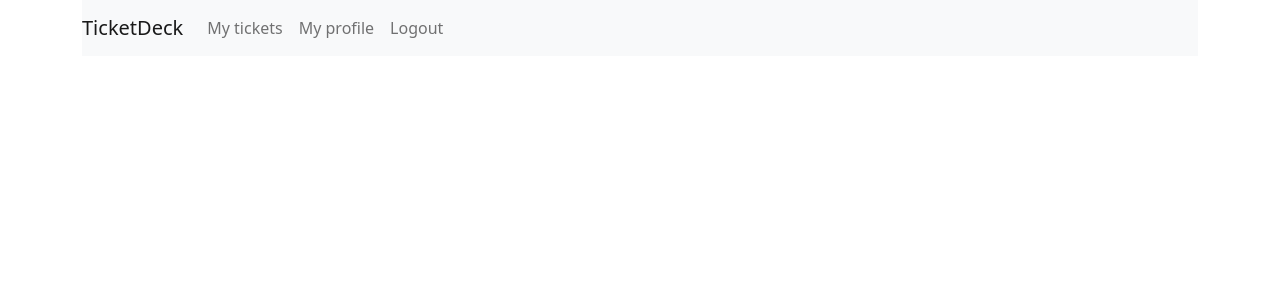
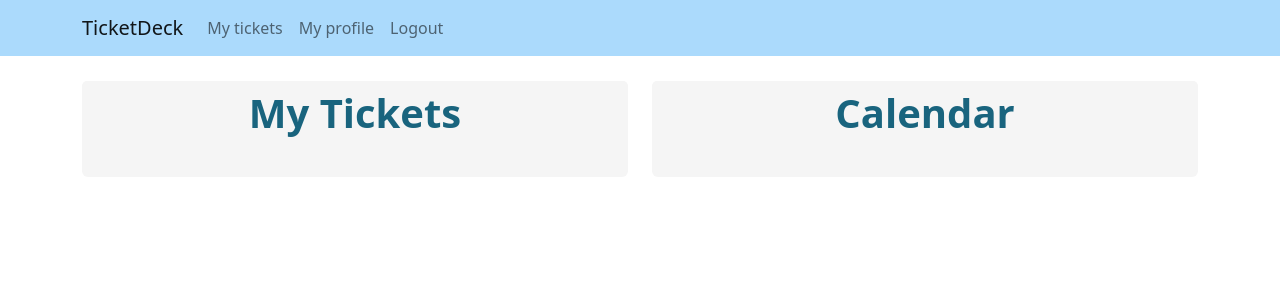
Before and after one commit to nvoers/TicketDeck, a Next.js app in the folder ticketdeck/: page / in a window 1280 px wide. Shown: the top 300 px of the page. Built offline with nearby package versions, Linux system fonts and the light colour scheme.

Commit message:
navbar and index page

```diff
--- a/ticketdeck/pages/_app.js
+++ b/ticketdeck/pages/_app.js
@@ -1,4 +1,5 @@
 import '../styles/globals.css'
+import '../styles/variables.css'
 
 function MyApp({ Component, pageProps }) {
   return <Component {...pageProps} />
--- /dev/null
+++ b/ticketdeck/pages/calendar.js
@@ -0,0 +1,15 @@
+import styles from '../styles/Cards.module.css'
+import Card from 'react-bootstrap/Card'
+
+export default function Tickets(){
+    return (
+        <Card className={styles.card}>
+            <Card.Header className={styles.header}>
+                <h1>Calendar</h1>
+            </Card.Header>
+            <Card.Body>
+
+            </Card.Body>
+        </Card>
+    )
+}
--- a/ticketdeck/pages/index.js
+++ b/ticketdeck/pages/index.js
@@ -1,10 +1,12 @@
 import Head from 'next/head'
 import Navigation from './navigation.js'
+import Tickets from './tickets.js'
+import Calendar from './calendar.js'
 import 'bootstrap/dist/css/bootstrap.min.css';
 
 export default function Home() {
   return (
-    <div className="container">
+    <div>
       <Head>
         <title>TicketDeck</title>
         <meta name="description" content="Store all of your tickets" />
@@ -12,7 +14,16 @@ export default function Home() {
       </Head>
 
       <Navigation />
-
+      <div className='container'>
+        <div className='row'>
+          <div className='col'>
+            <Tickets />
+          </div>
+          <div className='col'>
+            <Calendar />
+          </div>
+        </div>
+      </div>
     </div>
   )
 }
--- a/ticketdeck/pages/navigation.js
+++ b/ticketdeck/pages/navigation.js
@@ -1,18 +1,22 @@
 import Nav from 'react-bootstrap/Nav';
 import Navbar from 'react-bootstrap/Navbar';
 import NavDropdown from 'react-bootstrap/NavDropdown';
+import styles from '../styles/Navigation.module.css'
 
 export default function Navigation() {
     return(
-        <Navbar bg="light" expand="lg">
+
+            <Navbar expand="lg" className={styles.navbar}>
+                <div className='container'>
                 <Navbar.Brand href="#home">TicketDeck</Navbar.Brand>
                 <Navbar.Collapse id="basic-navbar-nav">
                     <Nav className="me-auto">
-                    <Nav.Link href="#home">My tickets</Nav.Link>
+                        <Nav.Link href="#tickets">My tickets</Nav.Link>
                         <Nav.Link href="#link">My profile</Nav.Link>
                         <Nav.Link href="#logout">Logout</Nav.Link>
                     </Nav>
                 </Navbar.Collapse>
+                </div>
             </Navbar>
 
     )
--- /dev/null
+++ b/ticketdeck/pages/tickets.js
@@ -0,0 +1,15 @@
+import styles from '../styles/Cards.module.css'
+import Card from 'react-bootstrap/Card'
+
+export default function Tickets(){
+    return (
+        <Card className={styles.card}>
+            <Card.Header className={styles.header}>
+                <h1>My Tickets</h1>
+            </Card.Header>
+            <Card.Body>
+
+            </Card.Body>
+        </Card>
+    )
+}
--- /dev/null
+++ b/ticketdeck/styles/Cards.module.css
@@ -0,0 +1,18 @@
+.card{
+    margin-top: 25px;
+    border: 0px !important;
+    background-color: var(--light-gray) !important;
+}
+
+.header{
+    color: var(--secondary-color) !important;
+    text-align: center;
+    border: 0px !important;
+    background-color: var(--light-gray) !important;
+}
+
+.header h1{
+    font-weight: bold;
+    margin: auto;
+    vertical-align: middle;
+}
--- /dev/null
+++ b/ticketdeck/styles/Navigation.module.css
@@ -0,0 +1,4 @@
+
+.navbar {
+    background-color: var(--primary-color) !important;
+}
--- a/ticketdeck/styles/globals.css
+++ b/ticketdeck/styles/globals.css
@@ -1,21 +1,10 @@
-@import "variables.css";
+:root{
+  --primary-color: #ABDAFC;
+  --secondary-color: #19647e;
+  --accent-color: #ffc857;
+}
 
 body{
   margin: 0;
   font-family: 'Roboto', sans-serif;
 }
-
-li{
-  display: inline;
-  color: white;
-  margin: 20px;
-}
-
-ul{
-  list-style-type: none;
-  overflow: hidden;
-  height: fit-content;
-  background-color: var(--primary-color);
-  padding: 30px;
-  margin: 0;
-}
--- a/ticketdeck/styles/variables.css
+++ b/ticketdeck/styles/variables.css
@@ -2,4 +2,6 @@
     --primary-color: #ABDAFC;
     --secondary-color: #19647e;
     --accent-color: #ffc857;
+
+    --light-gray: #f5f5f5;
 }
```
Lines whose indentation alone changed are shown as unchanged.
